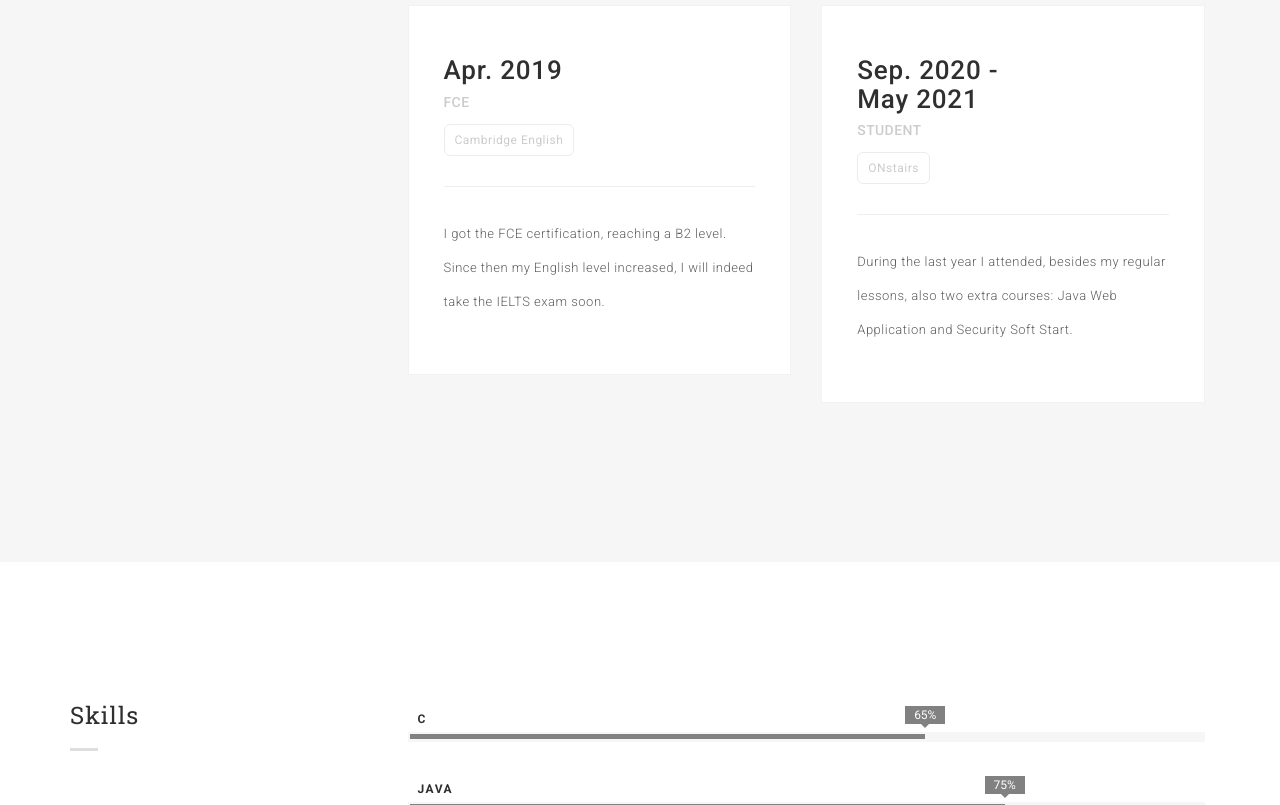
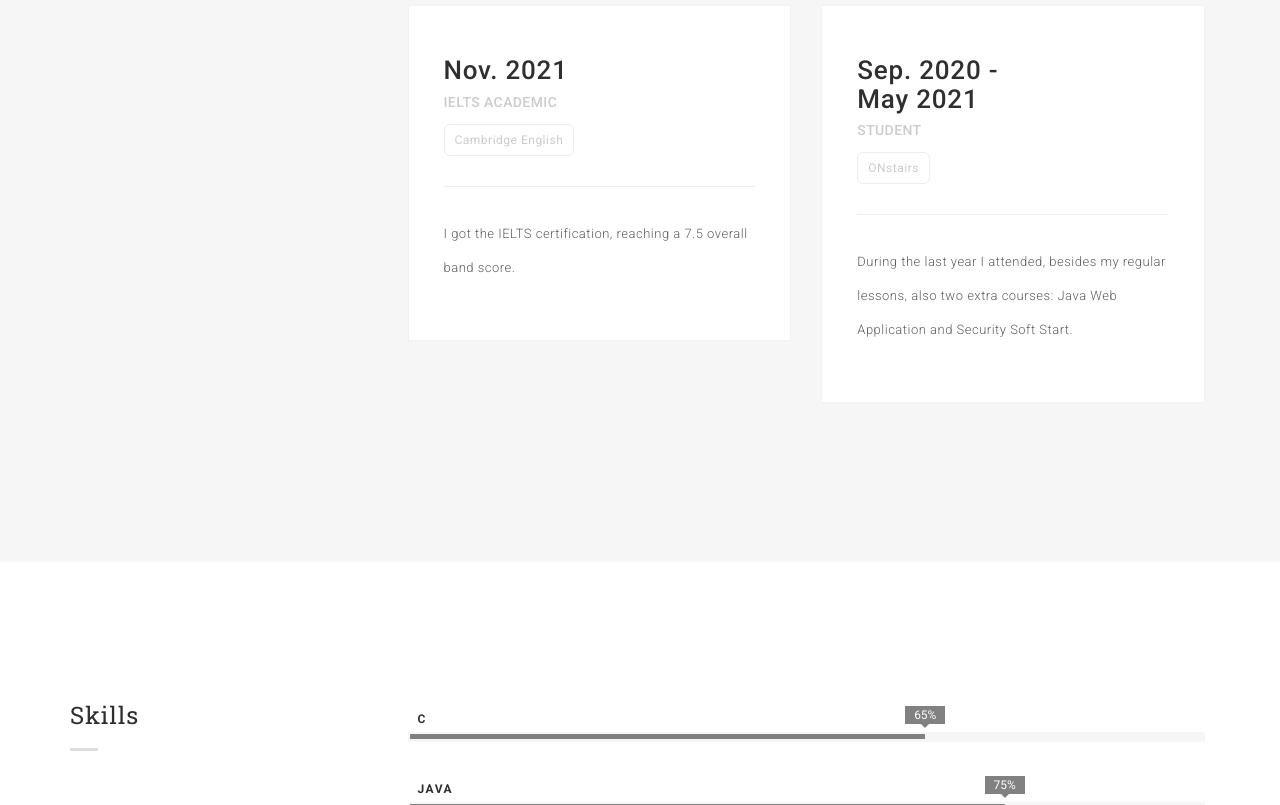
Before and after one commit to MadMatti/MadMatti.github.io, a plain HTML site: page index.html in a window 1280 px wide. Shown: the part 2750-3555 px from the top of the page. Drawn offline with Linux system fonts and the light colour scheme.

Commit message:
Update english certification

```diff
--- a/index.html
+++ b/index.html
@@ -441,10 +441,10 @@
                         <div class="wrap-card">
                           <div class="card">
                             <h2 class="year">
-                              Apr. 2019
+                              Nov. 2021
                             </h2>
                             <p class="job">
-                              FCE
+                              IELTS Academic
                             </p>
                             <p class="company">
                               Cambridge English
@@ -452,8 +452,7 @@
                             <hr>
                             <div class="text-detail">
                               <p>
-                                I got the FCE certification, reaching a B2 level. </br>
-                                Since then my English level increased, I will indeed take the IELTS exam soon.
+                                I got the IELTS certification, reaching a 7.5 overall band score.
                               </p>
                             </div>
                           </div>
```
